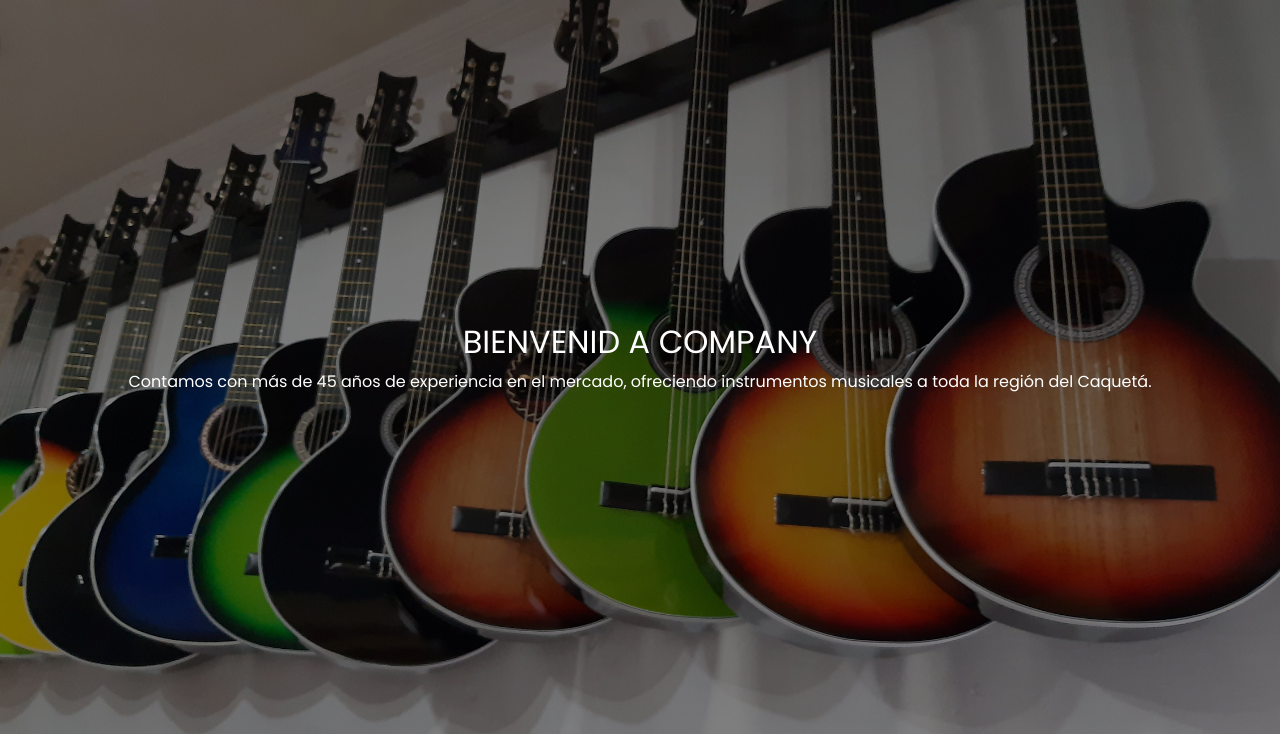
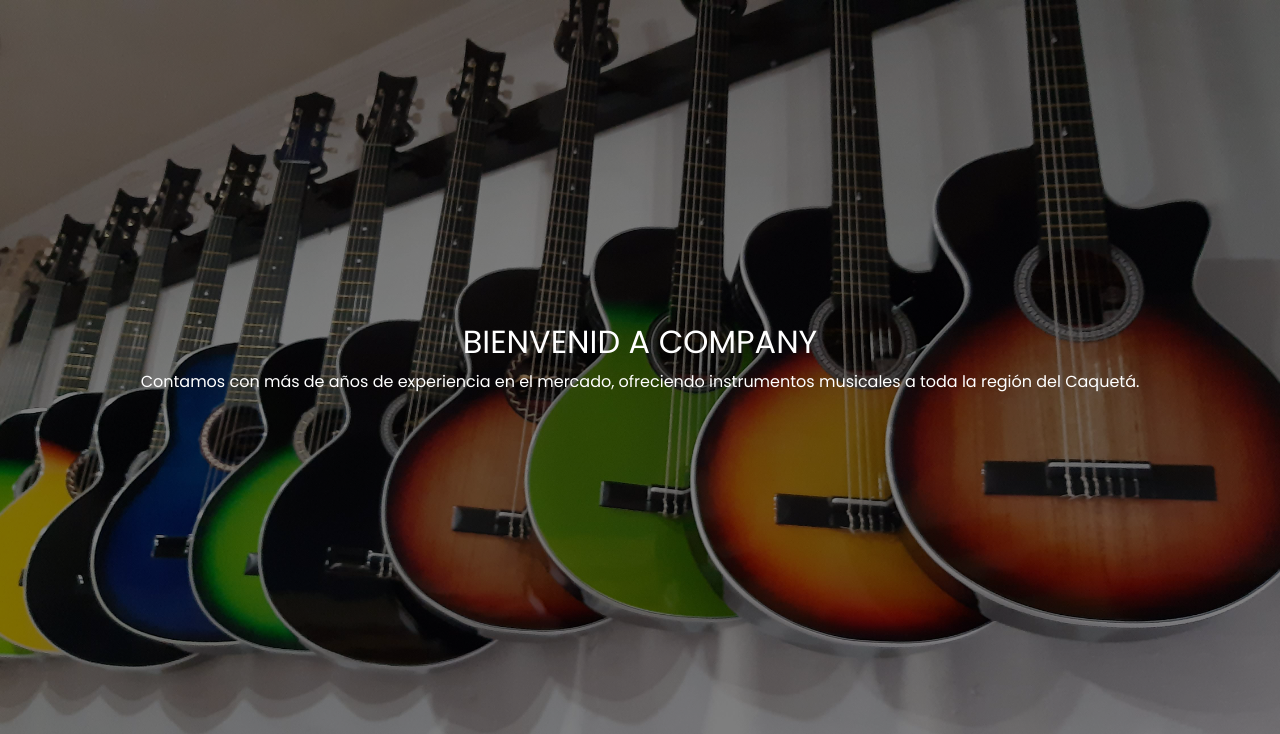
Before and after one commit to wars08/La_feria_del_disco, a PHP site: template vistas/contenidos/es/web-index.php in a window 1280 px wide. Shown: the top 734 px of the page. Run offline with PHP 8.4, Linux system fonts and the light colour scheme; the template is opened without the code that fills it, so the values that code supplies are empty; some libraries are stand-ins or nearby versions.

Commit message:
Update web-index.php

```diff
--- a/vistas/contenidos/es/web-index.php
+++ b/vistas/contenidos/es/web-index.php
@@ -1,7 +1,7 @@
 <div class="banner">
     <div class="banner-body">
         <h2 class="text-uppercase">Bienvenid a <?php echo COMPANY; ?></h2>
-        <p>Contamos con más de 45 años de experiencia en el mercado, ofreciendo instrumentos musicales a toda la región del Caquetá.</p>
+        <p>Contamos con más de  años de experiencia en el mercado, ofreciendo instrumentos musicales a toda la región del Caquetá.</p>
     </div>
 </div>
 
```
